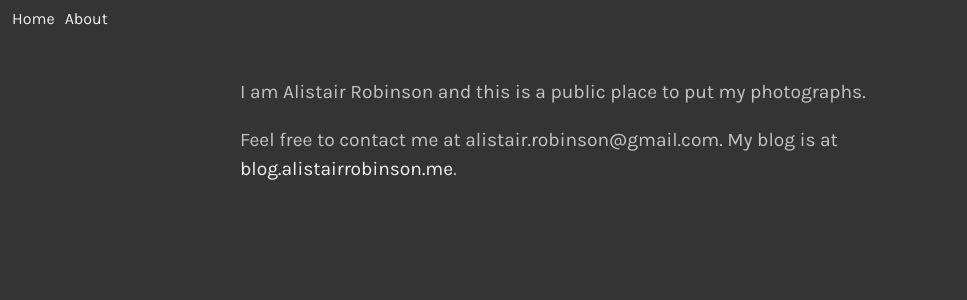
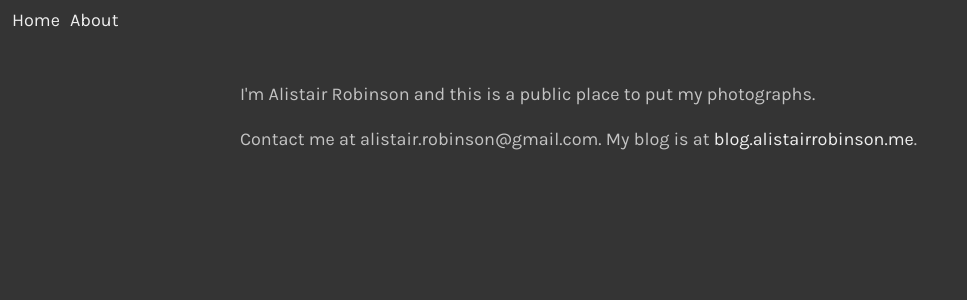
Before and after one commit to jamalrob/photos.alistairrobinson.me, a Next.js app: page /about in a window 1280 px wide. Shown: the top 300 px of the page, without its empty margins (0-967 px from the left). Built offline with nearby package versions, Linux system fonts and the light colour scheme.

Commit message:
Fix varying font-size

```diff
--- a/pages/about.js
+++ b/pages/about.js
@@ -9,8 +9,7 @@ export default function About() {
         height: 'auto',
         position: 'relative',
         margin: '20px auto',
-        textAlign: 'left',
-        fontSize: '1.2rem'
+        textAlign: 'left'
     }
 
     return (
@@ -19,11 +18,8 @@ export default function About() {
             <title>Alistair Robinson : photos : about me</title>
             </Head>
             <div style={imageContainerStyle}>
-                <p>I am Alistair Robinson and this is a public place to put my photographs.</p>
-
-                <p>
-                    Feel free to contact me at alistair.robinson@gmail.com. My blog is at <a href="https://blog.alistairrobinson.me">blog.alistairrobinson.me</a>.
-                </p>
+                <p>I'm Alistair Robinson and this is a public place to put my photographs.</p>
+                <p>Contact me at alistair.robinson@gmail.com. My blog is at <a href="https://blog.alistairrobinson.me">blog.alistairrobinson.me</a>.</p>
             </div>
         </Layout>
     );
--- a/pages/index.js
+++ b/pages/index.js
@@ -35,7 +35,7 @@ export default function Photos({ images }) {
     return (
       <Layout>
         <Head>
-          <title>Photos</title>
+          <title>Alistair Robinson : photos</title>
         </Head>
         <section className={styles.galleryContainer}>
             {images.map((image, i) =>
--- a/styles/globals.css
+++ b/styles/globals.css
@@ -5,12 +5,7 @@ body {
   padding: 0;
   margin: 0;
   line-height: 1.5;
-  font-size: 16px;
-}
-@media (max-width: 600px) {
-    body {
-        font-size: 18px;
-    }
+  font-size: 18px;
 }
 
 * {
```
